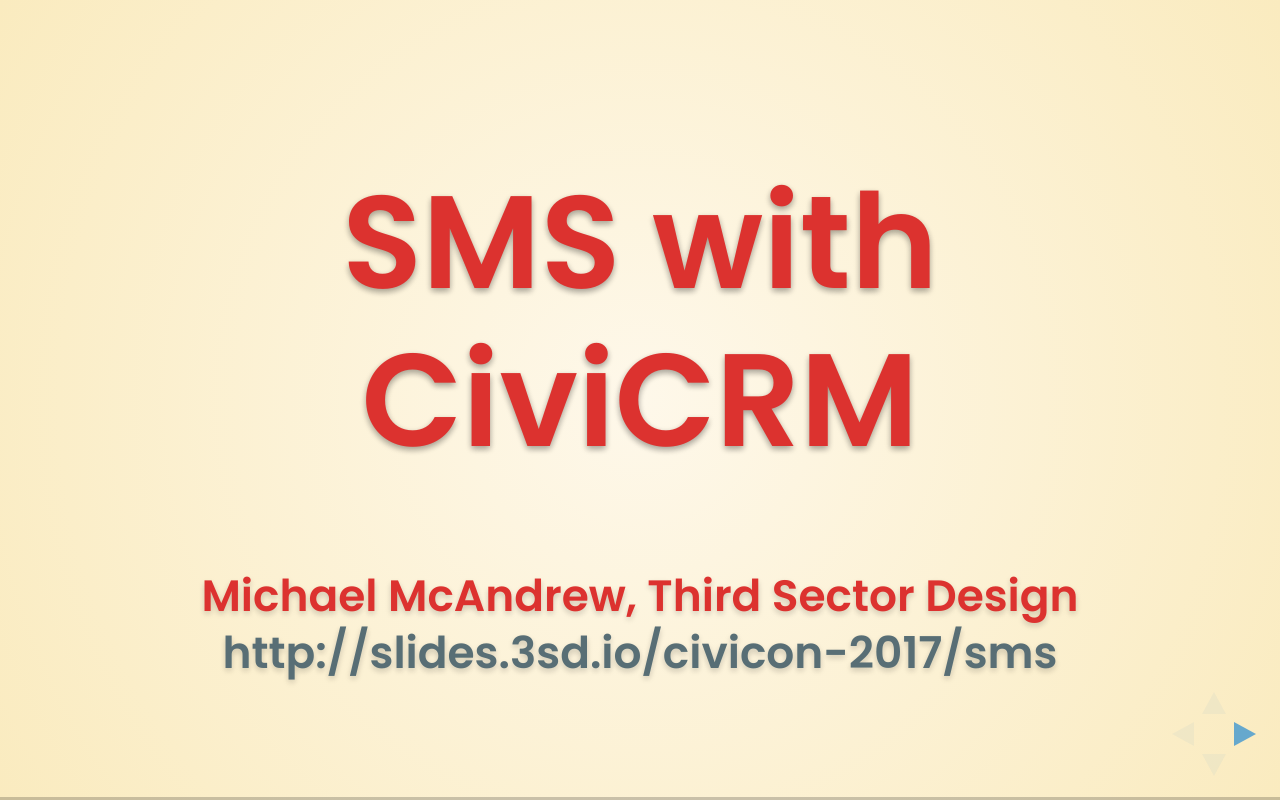
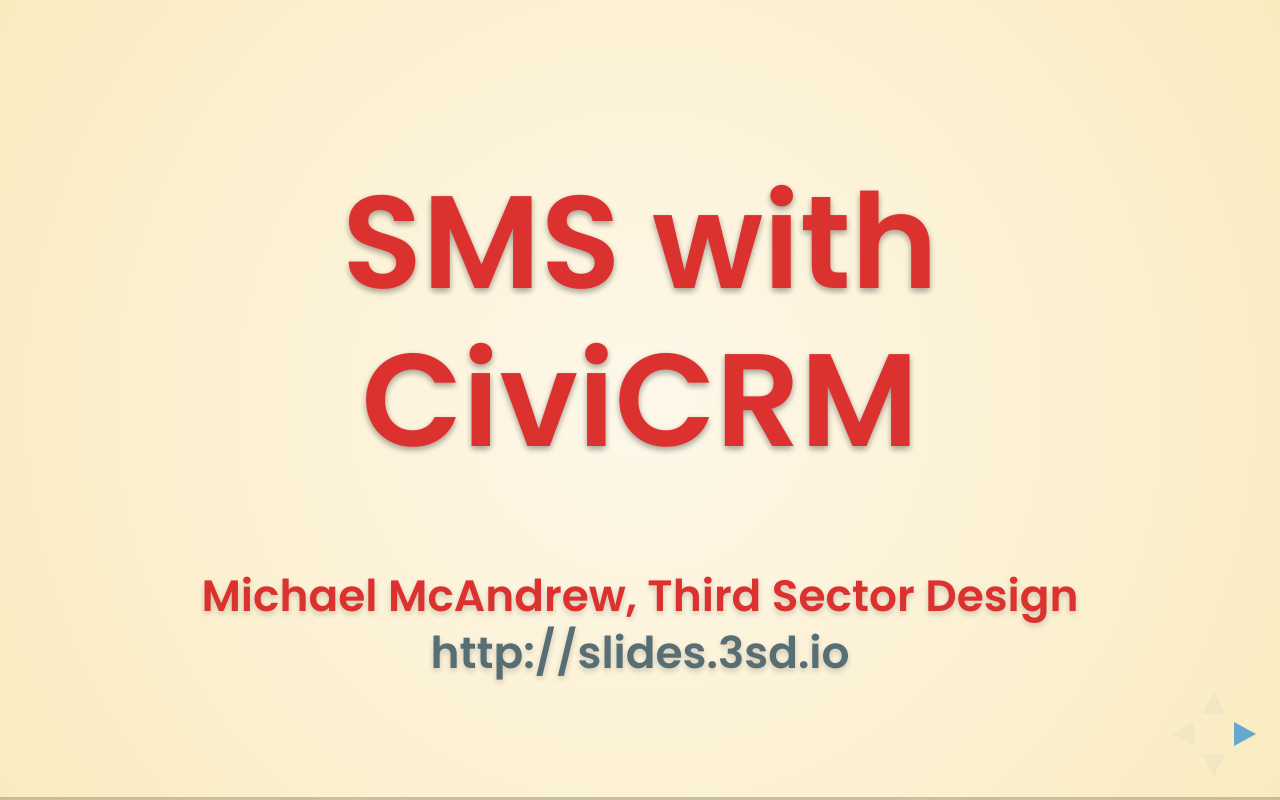
Before and after one commit to 3sd/slides, a plain HTML site: page civicon-london-2017/sms/index.html in a window 1280 px wide. Drawn offline with Linux system fonts and the light colour scheme; files whose address does not match are found by name.

Commit message:
updating links to 2017 sms presentation

```diff
--- a/civicon-london-2017/sms/content.md
+++ b/civicon-london-2017/sms/content.md
@@ -1,7 +1,7 @@
 <div class="title">
 <h1>SMS with CiviCRM</h1>
 <p class="subtitle">Michael McAndrew, Third Sector Design<br/>
-<a class="base01" href="http://slides.3sd.io/civicon-2017/sms">http://slides.3sd.io/civicon-2017/sms</a></p>
+<a class="base01" href="http://slides.3sd.io">http://slides.3sd.io</a></p>
 </div>
 
 Note: Delete SMS traffic, delete all SMS activities.
```
Also changed, not shown: index.html (+1 -0 lines).
